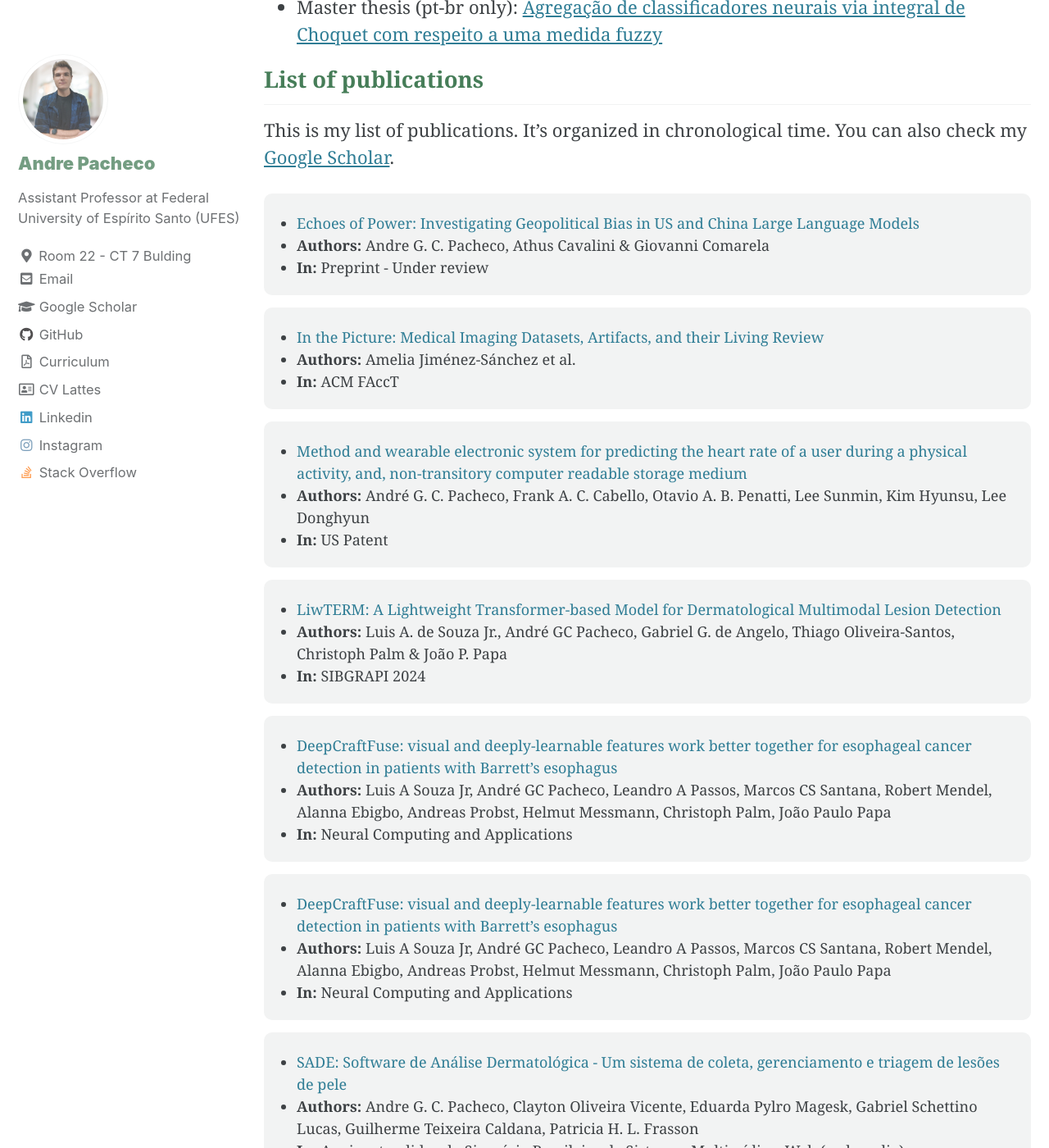
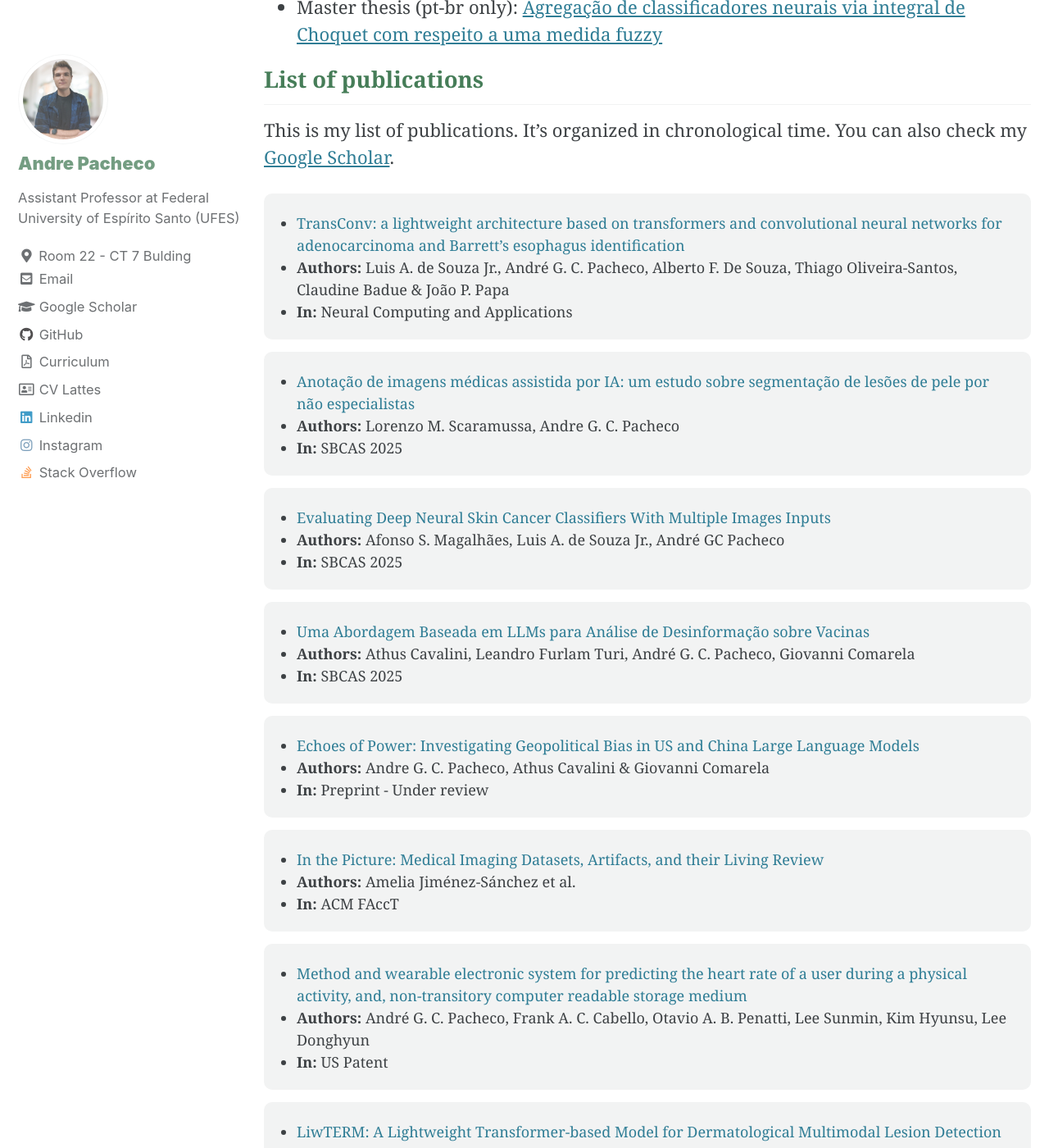
Before and after one commit to paaatcha/paaatcha.github.io, a Jekyll site: the page built from _pages/research.md, in a window 1280 px wide and 1400 px high, scrolled down 1849 px. Shown: the whole window at 82% size. Built offline with Jekyll 4.4.1, drawn with Linux system fonts in a browser that asks for light colours; cached includes are drawn as plain includes.

Commit message:
atualizando

```diff
--- a/_data/papers.yml
+++ b/_data/papers.yml
@@ -7,6 +7,26 @@
 #   presentation:
 
 papers:
+  - title: "TransConv: a lightweight architecture based on transformers and convolutional neural networks for adenocarcinoma and Barrett’s esophagus identification"
+    authors: "Luis A. de Souza Jr., André G. C. Pacheco, Alberto F. De Souza, Thiago Oliveira-Santos, Claudine Badue & João P. Papa"
+    link: "https://link.springer.com/article/10.1007/s00521-025-11299-y"
+    place: "Neural Computing and Applications"
+
+  - title: "Anotação de imagens médicas assistida por IA: um estudo sobre segmentação de lesões de pele por não especialistas"
+    authors: "Lorenzo M. Scaramussa, Andre G. C. Pacheco"
+    link: "https://www.sbcas2025.com/trilhaprincipal"
+    place: "SBCAS 2025"
+
+  - title: "Evaluating Deep Neural Skin Cancer Classifiers With Multiple Images Inputs"
+    authors: "Afonso S. Magalhães, Luis A. de Souza Jr., André GC Pacheco"
+    link: "https://www.sbcas2025.com/trilhaprincipal"
+    place: "SBCAS 2025"
+
+  - title: "Uma Abordagem Baseada em LLMs para Análise de Desinformação sobre Vacinas"
+    authors: "Athus Cavalini, Leandro Furlam Turi, André G. C. Pacheco, Giovanni Comarela"
+    link: "https://www.sbcas2025.com/trilhaprincipal"
+    place: "SBCAS 2025"
+
   - title: "Echoes of Power: Investigating Geopolitical Bias in US and China Large Language Models"
     authors: "Andre G. C. Pacheco, Athus Cavalini & Giovanni Comarela"
     link: "https://arxiv.org/abs/2503.16679"
--- a/_data/students.yml
+++ b/_data/students.yml
@@ -3,13 +3,6 @@ current:
     photo: "pbouzon.jpeg"
     site: "http://lattes.cnpq.br/0268217319630732"
     topics: "Multimodal Learning | Medical Datasets"
-    course: "Master in Informatics"
-    level: "Graduate"
-
-  - name: "Gabriel Giorisatto de Angelo"
-    photo: "gabobo.jpeg"
-    site: "https://br.linkedin.com/in/gabrielgangelo"
-    topics: "Machine Learning | LLMs| Skin Cancer Classification"
     course: "Master in Informatics"
     level: "Graduate"
 
@@ -21,25 +14,11 @@ current:
     level: "Graduate"
     supervisors: "Andre Pacheco e Rodolfo Villaça"
 
-  - name: "Afonso Salvador"
-    photo: "afonso_salvador.jpeg"
-    site: "https://www.linkedin.com/in/afonso-salvador-67869b23a/"
-    topics: "Fullstack development | Data Analysis"
-    course: "Computer Engineering"
-    level: "Undergraduate"
-
   - name: "Eduarda Pyrlo Magesk"
     photo: "eduarda_magesky.png"
     site: "https://www.linkedin.com/in/eduarda-magesky-9b1b3a1b0/"
     topics: "Fullstack development | Data Collection | Skin Cancer Classification"
     course: "Computer Engineering"
-    level: "Undergraduate"
-
-  - name: "Guilherme Caldana"
-    photo: "guilherme_caldana.jpeg"
-    site: "https://github.com/caldgui"
-    topics: "Fullstack development | Data Collection"
-    course: "Electrical Engineering"
     level: "Undergraduate"
 
   - name: "Gabriel Schettino"
@@ -54,14 +33,6 @@ current:
     topics: "Fullstack development | Data Collection | Skin Cancer Classification"
     course: "Computer Engineering"
     supervisors: "Andre Pacheco"
-    level: "Undergraduate"
-
-  - name: "Lorenzo Scaramussa"
-    site: "https://br.linkedin.com/in/lorenzo-scaramussa-25428016a"
-    photo: "lorenzo.jpeg"
-    topics: "Medical Image Segmentation"
-    course: "Computer Science"
-    supervisors: "Andre Pacheco e Luis Souza"
     level: "Undergraduate"
 
   - name: "Vinicius Moraes de Jesus"
@@ -88,11 +59,52 @@ current:
     supervisors: "Andre Pacheco and Renata Careta"
     level: "Undergraduate"
 
+  - name: "Gustavo de Andrade Perini"
+    photo: "gustavo.jpeg"
+    site: "https://github.com/GustavooPerini"
+    topics: "Software Development | Amamenta UFES"
+    course: "Computer Engineering"
+    supervisors: "Andre Pacheco, Luis Souza e Cândida Primo"
+    level: "Undergraduate"
+
+  - name: "Pedro Alexandre S. Lorenzutti"
+    photo: "palex.jpeg"
+    site: "https://github.com/PAlorenzutti"
+    topics: "Software Development| Padtech"
+    course: "Computer Engineering"
+    supervisors: "Andre Pacheco e Luis Souza"
+    level: "Undergraduate"
+
 #######################################################################################
 # FORMER STUDENTS
 #######################################################################################
 
 former:
+  - name: "Lorenzo Scaramussa"
+    site: "https://br.linkedin.com/in/lorenzo-scaramussa-25428016a"
+    photo: "lorenzo.jpeg"
+    course: "Computer Science"
+    supervisors: "Andre Pacheco"
+    resultado: "Anotação de imagens médicas assistida por IA: um estudo sobre segmentação de lesões de pele por não especialistas"
+    link: "https://www.sbcas2025.com/"
+
+  - name: "Afonso Salvador"
+    photo: "afonso_salvador.jpeg"
+    site: "https://www.linkedin.com/in/afonso-salvador-67869b23a/"
+    course: "Engenharia de Computação"
+    supervisors: "Andre Pacheco e Luis Souza"
+    resultado: "valuating Deep Neural Skin Cancer Classifiers With Multiple Images Inputs"
+    link: "https://www.sbcas2025.com/"
+
+  - name: "Guilherme Caldana"
+    photo: "guilherme_caldana.jpeg"
+    site: "https://github.com/caldgui"
+    course: "Engenharia Elétrica"
+    supervisors: "Andre Pacheco"
+    resultado: "Development of the SADE platform"
+    link: "https://sol.sbc.org.br/index.php/webmedia_estendido/article/view/25686"
+
+
   - name: "Juliana Duarte Geller"
     photo: "juliana.jpg"
     site: "http://lattes.cnpq.br/6733249836692802"
```
Also changed, not shown: assets/imgs/students/gustavo.jpeg (added), assets/imgs/students/palex.jpeg (added).
